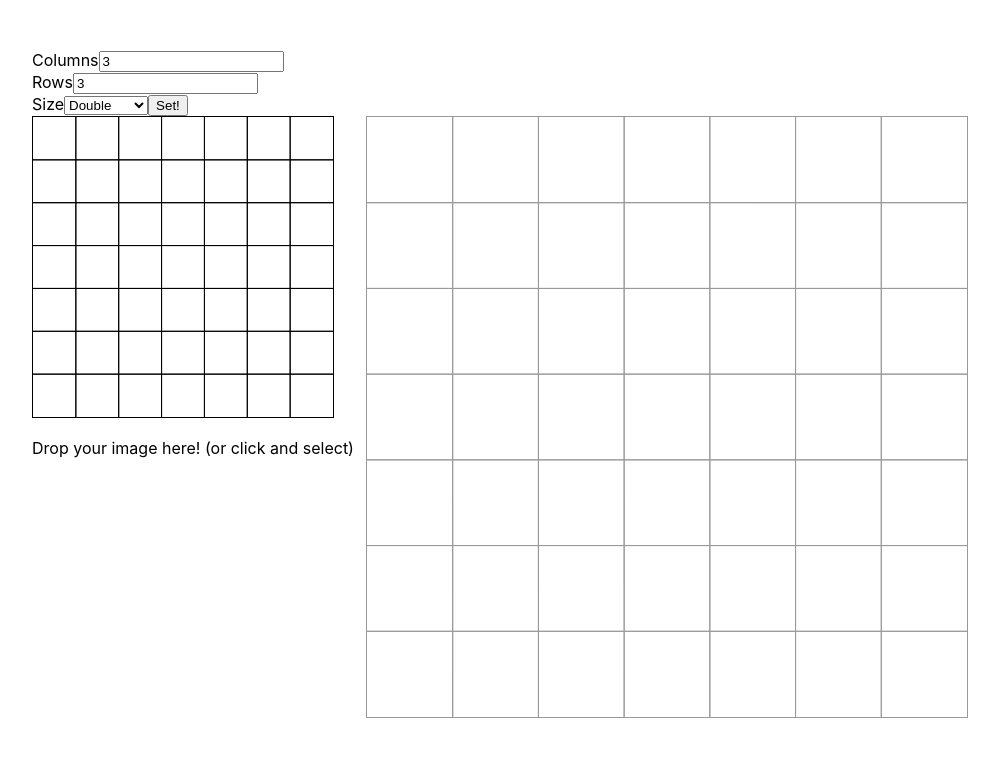
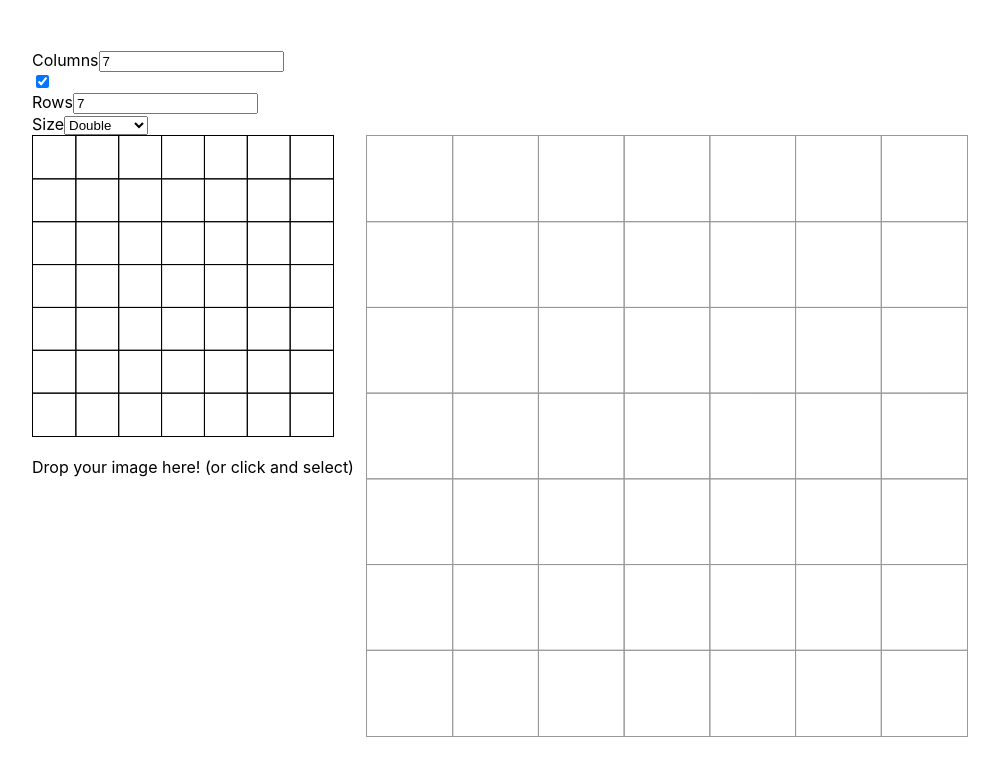
Before and after one commit to leanazulyoro/grid-draw-generator, a React (Create React App) app: page / in a window 1280 px wide. Shown: the top 776 px of the page, without its empty margins (18-1017 px from the left). Built offline with nearby package versions, Linux system fonts and the light colour scheme.

Commit message:
feat: update on change, add link rows & cols checkbox, add firebase project

```diff
--- a/src/App.js
+++ b/src/App.js
@@ -1,9 +1,9 @@
 import React, { useState } from 'react';
 import './App.css';
-import ConfigBarContainer from './containers/ConfigBarContainer';
-import CanvasGrid from './components/CanvasGrid';
-import CanvasGridMultiplier from './components/CanvasGridMultiplier';
-import DropZone from './components/DropZone';
+import CanvasGrid from './components/CanvasGrid/CanvasGrid';
+import MultipliedCanvasGrid from './components/MultipliedCanvasGrid/MultipliedCanvasGrid';
+import DropZone from './components/DropZone/DropZone';
+import ConfigBar from './components/ConfigBar/ConfigBar';
 
 export const AppContext = React.createContext({});
 
@@ -17,19 +17,23 @@ function App() {
 
   const [columns, setColumns] = useState(DEFAULT_COLUMNS);
   const [rows, setRows] = useState(DEFAULT_ROWS);
+  const [linkRowsCols, setLinkRowsCols] = useState(true);
   const [multiplier, setMultiplier] = useState(2);
   const [img, setImg] = useState(null);
-
-  const handleSubmit = (values) => {
-    setColumns(values.columns);
-    setRows(values.rows);
-    setMultiplier(values.multiplier);
-  };
 
   return (
     <AppContext.Provider value={{ columns, rows, multiplier, setColumns, setRows, setMultiplier}}>
       <div className="App">
-        <ConfigBarContainer onSubmit={handleSubmit} />
+        <ConfigBar
+          rows={rows}
+          columns={columns}
+          multiplier={multiplier}
+          onColumnsChange={setColumns}
+          onRowsChange={setRows}
+          onMultiplierChange={setMultiplier}
+          linkRowsAndCols={linkRowsCols}
+          onToggleLinkRowsCols={() => setLinkRowsCols(() => !linkRowsCols)}
+        />
         <div className="canvas-grids-container">
           <DropZone onSuccess={(imgUrl) => setImg(imgUrl)}>
             <CanvasGrid
@@ -41,7 +45,7 @@ function App() {
               background={img}
             />
           </DropZone>
-          <CanvasGridMultiplier
+          <MultipliedCanvasGrid
             id="blank-canvas-grid"
             rows={rows}
             columns={columns}
--- a/src/components/CanvasGridMultiplier.js
+++ /dev/null
@@ -1,14 +0,0 @@
-import CanvasGrid from './CanvasGrid';
-import React from 'react';
-
-const CanvasGridMultiplier = ({multiplier, width, height, ...props}) => {
-  return (
-    <CanvasGrid
-      {...props}
-      width={width * multiplier}
-      height={height * multiplier}
-    />
-  );
-};
-
-export default CanvasGridMultiplier;
--- a/src/components/ConfigBar.js
+++ b/src/components/ConfigBar/ConfigBar.js
@@ -5,24 +5,45 @@ const ConfigBar = ({
   columns,
   rows,
   multiplier,
+  linkRowsAndCols,
   onColumnsChange,
   onRowsChange,
   onMultiplierChange,
-  onSubmit
+  onToggleLinkRowsCols,
+  onSubmit,
 }) => {
+
+  const handleRowsAndColsChange = (target, value) => {
+    const handlers = {
+      rows: onRowsChange,
+      cols: onColumnsChange,
+    };
+    if (linkRowsAndCols) {
+      Object.keys(handlers).map((key) => {
+        handlers[key](value);
+      })
+    }
+    handlers[target](value);
+  };
+
   return (
     <div id="config-bar">
       <form onSubmit={onSubmit}>
         <div>
           <label htmlFor="columns">Columns</label>
           <input name="columns" type="number" value={columns}
-                 onChange={(e) => {onColumnsChange(e.target.value)}}
+                 onChange={(e) => {handleRowsAndColsChange('cols', e.target.value)}}
           />
+        </div>
+        <div>
+          <label htmlFor="link-rows-cols">
+            <input name="link-rows-cols" type="checkbox" checked={linkRowsAndCols} onChange={onToggleLinkRowsCols}/>
+          </label>
         </div>
         <div>
           <label htmlFor="rows">Rows</label>
           <input name="rows" type="number" value={rows}
-                 onChange={(e) => onRowsChange(e.target.value)}
+                 onChange={(e) => handleRowsAndColsChange('rows', e.target.value)}
           />
         </div>
 
@@ -37,8 +58,6 @@ const ConfigBar = ({
             <option value={3}>Triple</option>
             <option value={4}>Cuadruple</option>
           </select>
-
-          <button type="submit">Set!</button>
         </div>
       </form>
     </div>
@@ -49,6 +68,7 @@ ConfigBar.propTypes = {
   columns: PropTypes.number,
   rows: PropTypes.number,
   multiplier: PropTypes.number,
+  linkRowsAndCols: PropTypes.bool,
   onColumnsChange: PropTypes.func,
   onRowsChange: PropTypes.func,
   onMultiplierChange: PropTypes.func,
@@ -58,6 +78,7 @@ ConfigBar.defaultProps = {
   columns: 3,
   rows: 3,
   multiplier: 2,
+  linkRowsAndCols: true,
   onColumnsChange: () => {},
   onRowsChange: () => {},
   onMultiplierChange: () => {},
--- /dev/null
+++ b/src/components/MultipliedCanvasGrid/MultipliedCanvasGrid.js
@@ -0,0 +1,14 @@
+import CanvasGrid from '../CanvasGrid/CanvasGrid';
+import React from 'react';
+
+const MultipliedCanvasGrid = ({multiplier, width, height, ...props}) => {
+  return (
+    <CanvasGrid
+      {...props}
+      width={width * multiplier}
+      height={height * multiplier}
+    />
+  );
+};
+
+export default MultipliedCanvasGrid;
--- a/src/containers/ConfigBarContainer.js
+++ /dev/null
@@ -1,27 +0,0 @@
-import React, { useState } from 'react';
-import { AppContext } from '../App';
-import ConfigBar from '../components/ConfigBar';
-
-const ConfigBarContainer = ({onSubmit}) => {
-
-  const [columns, setColumns] = useState(3);
-  const [rows, setRows] = useState(3);
-  const [multiplier, setMultiplier] = useState(2);
-
-  return (
-    <ConfigBar
-      columns={columns}
-      rows={rows}
-      multiplier={multiplier}
-      onColumnsChange={setColumns}
-      onRowsChange={setRows}
-      onMultiplierChange={setMultiplier}
-      onSubmit={(e) => {
-       e.preventDefault();
-       onSubmit({columns, rows, multiplier})
-      }}
-    />
-  )
-};
-
-export default ConfigBarContainer;
```
Also changed, not shown: firebase.json (added), src/components/CanvasGrid/CanvasGrid.js (renamed from src/components/CanvasGrid.js), src/components/DropZone/DropZone.js (renamed from src/components/DropZone.js), 1 other file (tests, documents, lock files or other folders).
